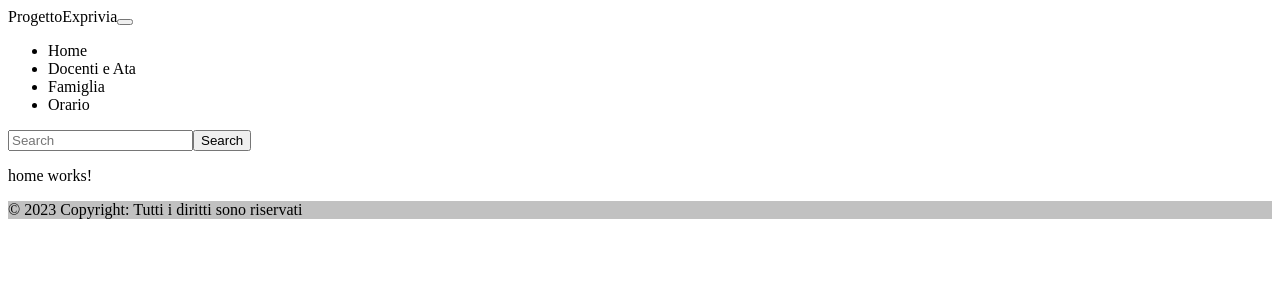
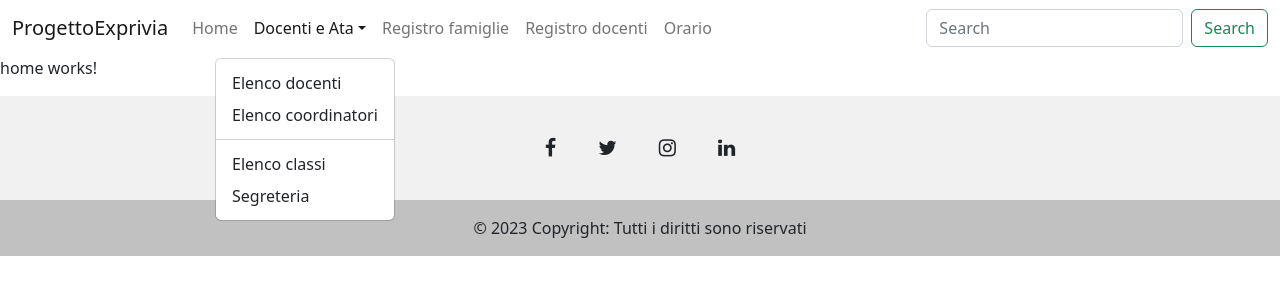
Before and after one commit to Simone0602/ProgettoExprivia, an Angular app: page /home in a window 1280 px wide. Both pictures are taken after a click on the link "Docenti e Ata". Shown: the top 300 px of the page. Built offline with nearby package versions, Linux system fonts and the light colour scheme.

Commit message:
Update navbar

```diff
--- a/angular.json
+++ b/angular.json
@@ -25,13 +25,8 @@
               "src/assets"
             ],
             "styles": [
-<<<<<<< HEAD
-              "src/styles.css",
-              "node_modules/bootstrap/dist/css/bootstrap.min.css",
-=======
               "src/styles.css",
               "./node_modules/bootstrap/dist/css/bootstrap.min.css",
->>>>>>> c56c7d1087b71a71f693d84d444a4c1d1ee19899
               "./node_modules/font-awesome/css/font-awesome.css"
             ],
             "scripts": [
--- a/package.json
+++ b/package.json
@@ -23,10 +23,7 @@
     "@popperjs/core": "^2.11.6",
     "angular-font-awesome": "^3.1.2",
     "bootstrap": "^5.2.3",
-<<<<<<< HEAD
-=======
     "font-awesome": "^4.7.0",
->>>>>>> c56c7d1087b71a71f693d84d444a4c1d1ee19899
     "jquery": "^3.6.3",
     "popper.js": "^1.16.1",
     "rxjs": "~7.8.0",
--- a/src/app/menu/menu.component.css
+++ b/src/app/menu/menu.component.css
@@ -0,0 +1,3 @@
+.menu-tendina{
+    margin-left: 215px;
+}
--- a/src/app/menu/menu.component.html
+++ b/src/app/menu/menu.component.html
@@ -11,10 +11,20 @@
                     <a #a class="nav-link" [ngClass]="active=='Home' ? 'active' : ''" style="cursor: pointer;" (click)="navigazioneNavbar('Home')">Home</a>
                 </li>
                 <li class="nav-item">
-                    <a class="nav-link" [ngClass]="active=='Personale' ? 'active' : ''" style="cursor: pointer;" (click)="navigazioneNavbar('Personale')">Docenti e Ata</a>
+                    <a class="nav-link dropdown-toggle" data-bs-toggle="dropdown" [ngClass]="active=='Personale' ? 'active' : ''" style="cursor: pointer;" (click)="navigazioneNavbar('Personale')">Docenti e Ata</a>
+                      <ul class="dropdown-menu menu-tendina">
+                        <li><a class="dropdown-item">Elenco docenti</a></li>
+                        <li><a class="dropdown-item">Elenco coordinatori</a></li>
+                        <li><hr class="dropdown-divider"></li>
+                        <li><a class="dropdown-item">Elenco classi</a></li>
+                        <li><a class="dropdown-item">Segreteria</a></li>
+                      </ul>
                 </li>
                 <li class="nav-item">
-                    <a class="nav-link" [ngClass]="active=='Famiglia' ? 'active' : ''" style="cursor: pointer;" (click)="navigazioneNavbar('Famiglia')">Famiglia</a>
+                    <a class="nav-link" [ngClass]="active=='Famiglia' ? 'active' : ''" style="cursor: pointer;" (click)="navigazioneNavbar('Famiglia')">Registro famiglie</a>
+                </li>
+                <li class="nav-item">
+                  <a class="nav-link" [ngClass]="active=='Docente' ? 'active' : ''" style="cursor: pointer;" (click)="navigazioneNavbar('Docente')">Registro docenti</a>
                 </li>
                 <li class="nav-item">
                     <a class="nav-link" [ngClass]="active=='Orario' ? 'active' : ''" style="cursor: pointer;" (click)="navigazioneNavbar('Orario')">Orario</a>
--- a/src/app/menu/menu.component.ts
+++ b/src/app/menu/menu.component.ts
@@ -1,4 +1,3 @@
-import { animate, state, style, transition, trigger } from '@angular/animations';
 import { Component, OnInit } from '@angular/core';
 import { Router } from '@angular/router';
 
```
Also changed, not shown: 1 other file (tests, documents, lock files or other folders).
